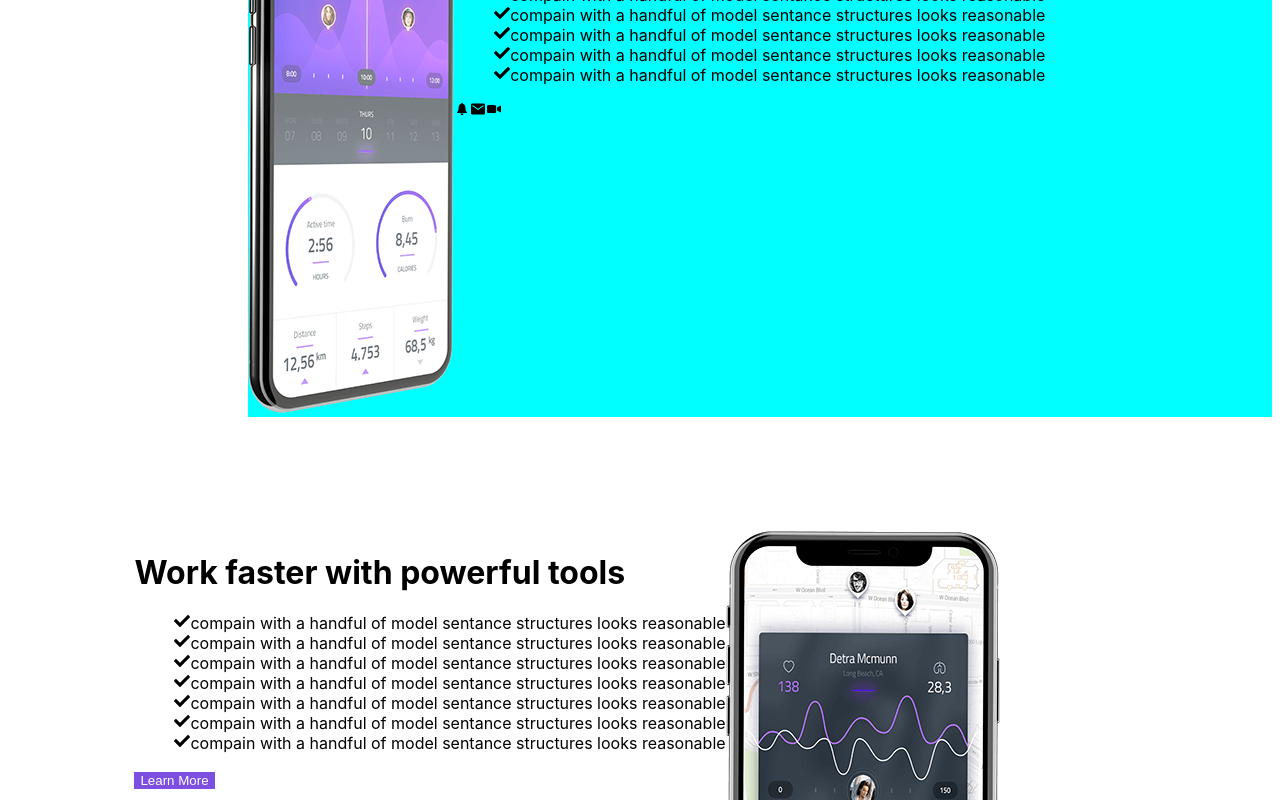
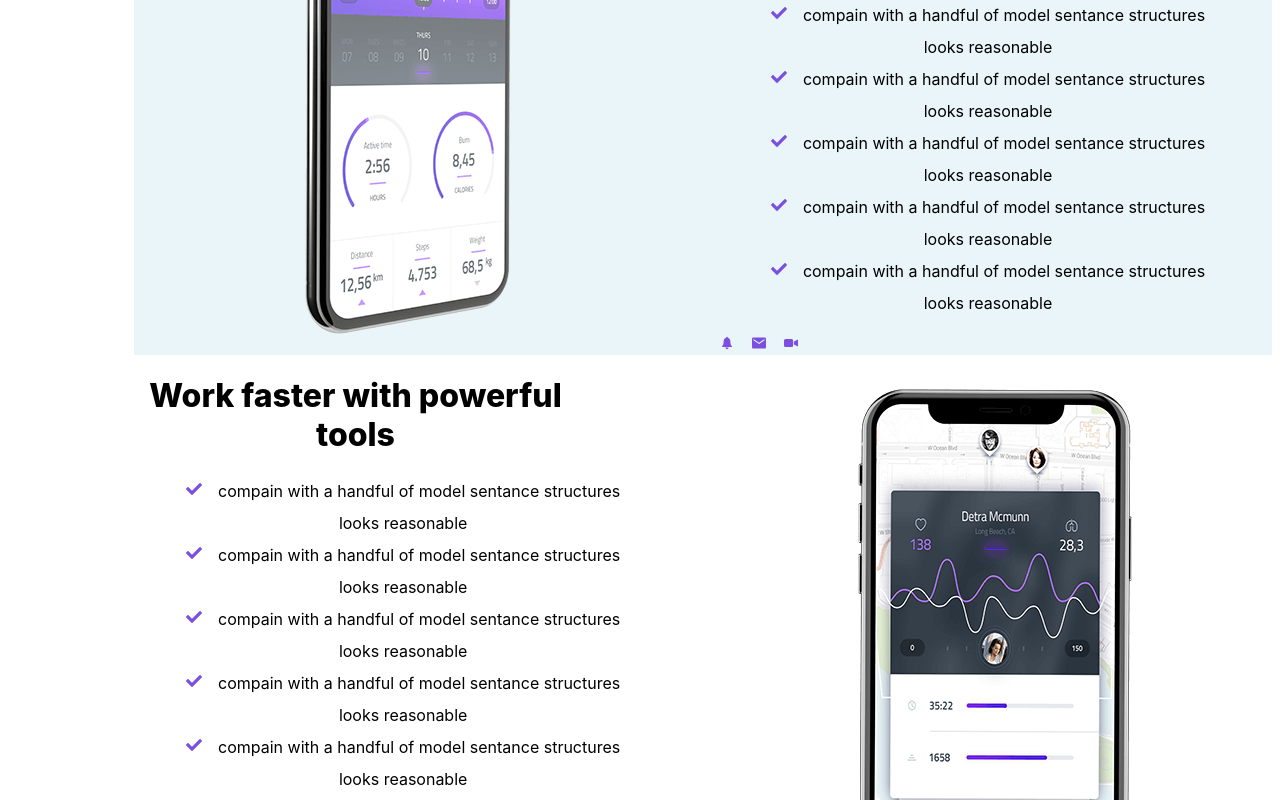
Before and after one commit to AlaaAlsalem/Basma, a React (Create React App) app: page / in a window 1280 px wide. Shown: the part 1200-2000 px from the top of the page. Built offline with nearby package versions, Linux system fonts and the light colour scheme.

Commit message:
Style screenshot component

```diff
--- a/src/components/Home.js
+++ b/src/components/Home.js
@@ -6,7 +6,7 @@ const Home = () => {
     return (
         <>
 
-        <div className='main_hom'>
+        <div className='main_hom' id='home'>
             <div className='home_txt'>
                 <h1>Creative way to Shawcases your App</h1>
                 <p>Lorem ipsum dolor sit amet, consectetur adipiscing
--- a/src/components/ScreenShots.css
+++ b/src/components/ScreenShots.css
@@ -1,11 +1,41 @@
 
 .main {
     display: flex;
-    background-color: aqua;
-    width: 90%;
-    margin: 10% 10%;
+    width: 100%;
+    /*margin: 5% 10%;*/
+    background-color: #e9f5f9;
 }
 
 .second {
     display: flex;
 }
+
+.Champion_img {
+    width: 40%;
+margin-left: 15%;
+margin-top: 3%;
+}
+
+.check, .call_icon {
+    color: #7c4fe0;
+    margin-right: 1em;
+}
+
+.Champion {
+    /* height: 90%; */
+    line-height: 2em;
+    text-align: center;
+    width: 90%;
+}
+
+.options h1 {
+    width: 80%;
+    text-align: center;
+    font-weight: 800;
+}
+
+button {
+    height: 3em;
+    width: 10em;
+    margin-left: 3em;
+}
--- a/src/components/ScreenShots.js
+++ b/src/components/ScreenShots.js
@@ -1,31 +1,31 @@
 import thumb from '../images/thumb-2 (1).png'
 import form from '../images/form-mail.svg'
-import {FaCheck } from 'react-icons/fa'
-import {IoIosNotifications, IoMdMail, IoIosVideocam} from 'react-icons/io'
+import { FaCheck } from 'react-icons/fa'
+import { IoIosNotifications, IoMdMail, IoIosVideocam } from 'react-icons/io'
 import './ScreenShots.css';
 import thumb2 from '../images/thumb-2.png'
 
-const ScreenShots = () =>{
+const ScreenShots = () => {
     return (
         <>
             <div className='main' id='screenshots'>
-            <div>
-                <img src={thumb} alt ='thumb2'/>
+                <div className='Champion_img'>
+                    <img src={thumb} alt='thumb2' />
                 </div>
-            <div>
-                <h1> Work faster with powerful tools</h1>
-                <ul>
-                <li><FaCheck/>compain with a handful of model sentance structures looks reasonable  </li>
-                <li><FaCheck/>compain with a handful of model sentance structures looks reasonable  </li>
-                <li><FaCheck/>compain with a handful of model sentance structures looks reasonable  </li>
-                <li><FaCheck/>compain with a handful of model sentance structures looks reasonable  </li>
-                <li><FaCheck/>compain with a handful of model sentance structures looks reasonable  </li>
-                <li><FaCheck/>compain with a handful of model sentance structures looks reasonable  </li>
-                <li><FaCheck/>compain with a handful of model sentance structures looks reasonable  </li>
+                <div className='options'>
+                    <h1> Work faster with powerful tools. </h1>
+                    <ul className='Champion'>
+                        <li ><FaCheck className='check' />compain with a handful of model sentance structures looks reasonable  </li>
+                        <li><FaCheck className='check' />compain with a handful of model sentance structures looks reasonable  </li>
+                        <li><FaCheck className='check' />compain with a handful of model sentance structures looks reasonable  </li>
+                        <li><FaCheck className='check' />compain with a handful of model sentance structures looks reasonable  </li>
+                        <li><FaCheck className='check' />compain with a handful of model sentance structures looks reasonable  </li>
+                        <li><FaCheck className='check' />compain with a handful of model sentance structures looks reasonable  </li>
+                        <li><FaCheck className='check' />compain with a handful of model sentance structures looks reasonable  </li>
                     </ul>
-                <IoIosNotifications/>
-                <IoMdMail/>
-                <IoIosVideocam/>
+                    <IoIosNotifications className='call_icon' />
+                    <IoMdMail className='call_icon' />
+                    <IoIosVideocam className='call_icon' />
                     {/*<img src={form} width='12px' height={'12px'}/> */}
                 </div>
 
@@ -34,22 +34,22 @@ const ScreenShots = () =>{
             </div>
             <div className='second'>
 
-            <div>
+                <div className='options'>
                     <h1> Work faster with powerful tools</h1>
-                <ul>
-                <li><FaCheck/>compain with a handful of model sentance structures looks reasonable  </li>
-                <li><FaCheck/>compain with a handful of model sentance structures looks reasonable  </li>
-                <li><FaCheck/>compain with a handful of model sentance structures looks reasonable  </li>
-                <li><FaCheck/>compain with a handful of model sentance structures looks reasonable  </li>
-                <li><FaCheck/>compain with a handful of model sentance structures looks reasonable  </li>
-                <li><FaCheck/>compain with a handful of model sentance structures looks reasonable  </li>
-                <li><FaCheck/>compain with a handful of model sentance structures looks reasonable  </li>
+                    <ul className='Champion'>
+                        <li><FaCheck className='check' />compain with a handful of model sentance structures looks reasonable  </li>
+                        <li><FaCheck className='check' />compain with a handful of model sentance structures looks reasonable  </li>
+                        <li><FaCheck className='check' />compain with a handful of model sentance structures looks reasonable  </li>
+                        <li><FaCheck className='check' />compain with a handful of model sentance structures looks reasonable  </li>
+                        <li><FaCheck className='check' />compain with a handful of model sentance structures looks reasonable  </li>
+                        <li><FaCheck className='check' />compain with a handful of model sentance structures looks reasonable  </li>
+                        <li><FaCheck className='check' />compain with a handful of model sentance structures looks reasonable  </li>
                     </ul>
                     <button type='button'>Learn More </button>
-                {/*<img src={form} width='12px' height={'12px'}/> */}
+
                 </div>
-            <div>
-                <img src={thumb2} alt ='thumb2'/>
+                <div className='Champion_img'>
+                    <img src={thumb2} alt='thumb2' />
                 </div>
 
 
```
Lines whose indentation alone changed are shown as unchanged.
